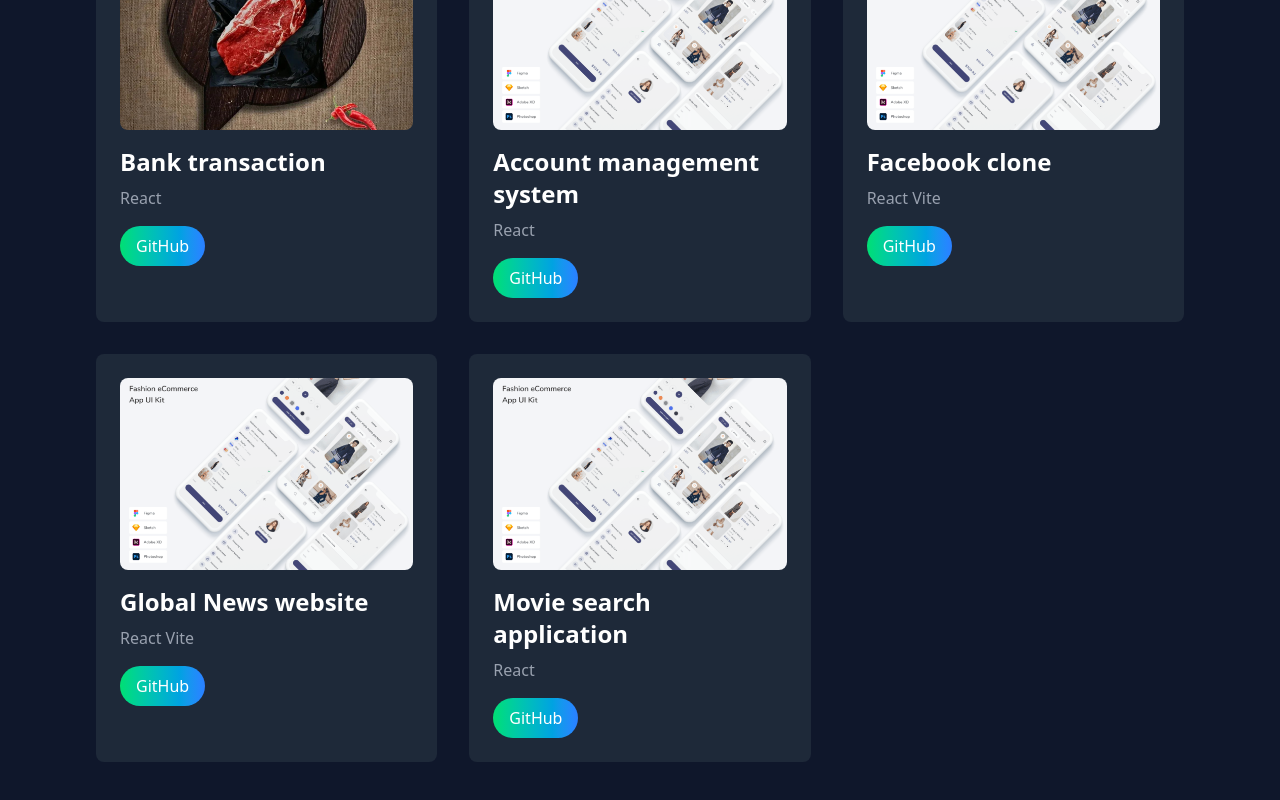
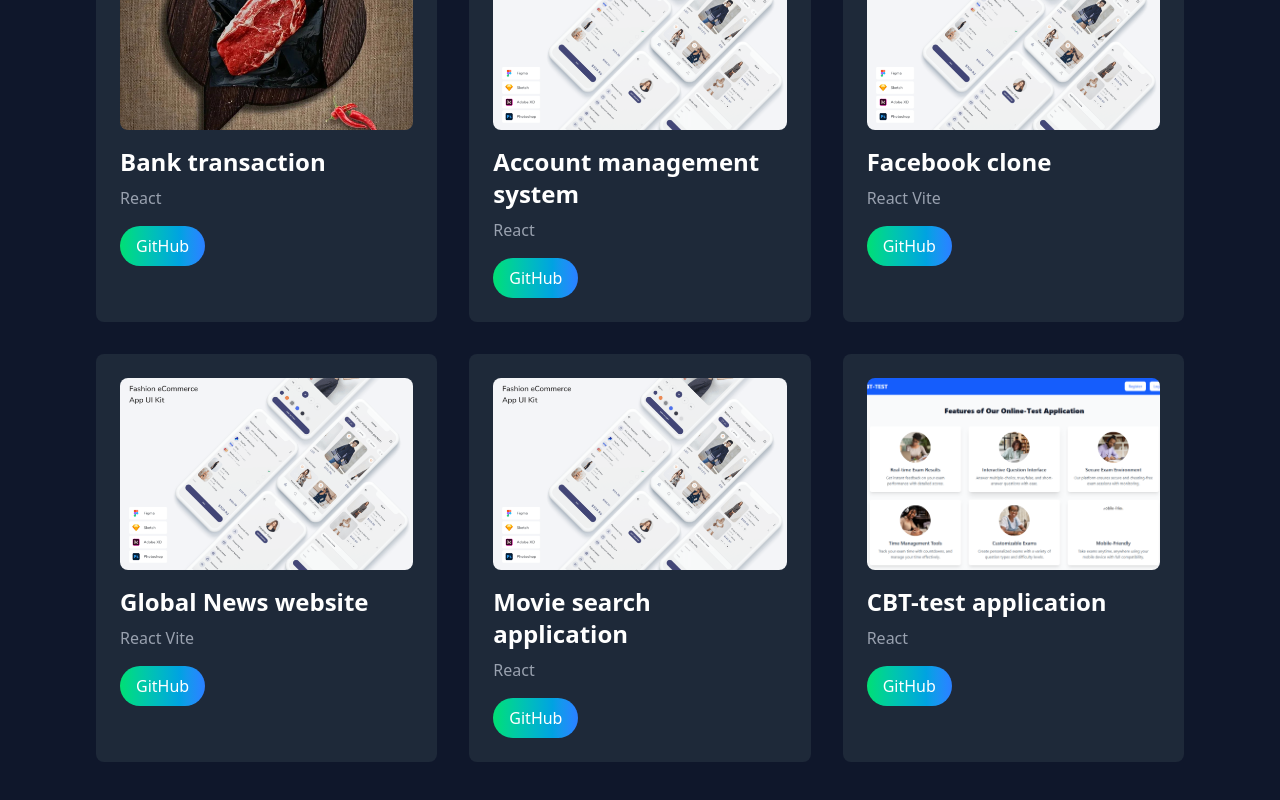
Before and after one commit to Ifeanyisunday/Portfolio, a React (Vite) app: page /#/frontend in a window 1280 px wide. Shown: the part 254-1054 px from the top of the page. Built offline with nearby package versions, Linux system fonts and the light colour scheme.

Commit message:
portfolio

```diff
--- a/src/frontend/frontend.jsx
+++ b/src/frontend/frontend.jsx
@@ -1,5 +1,6 @@
 import React from 'react'
 import ecommerce from "../assets/e-commerce.png"
+import cbt from "../assets/cbt.png"
 import eid from "../assets/eid.png"
 
 
@@ -39,6 +40,13 @@ const projects = [
         technologies: "React",
         github: "https://github.com/Ifeanyisunday/MovieSearch-App.git"
     },
+    {
+        id:6,
+        image: cbt,
+        name: "CBT-test application",
+        technologies: "React",
+        github: "https://github.com/Ifeanyisunday/CBT-TEST-app-fronend.git"
+    },
 ]
 
 const Frontend = () => {
```
Also changed, not shown: src/assets/cbt.png (added).
